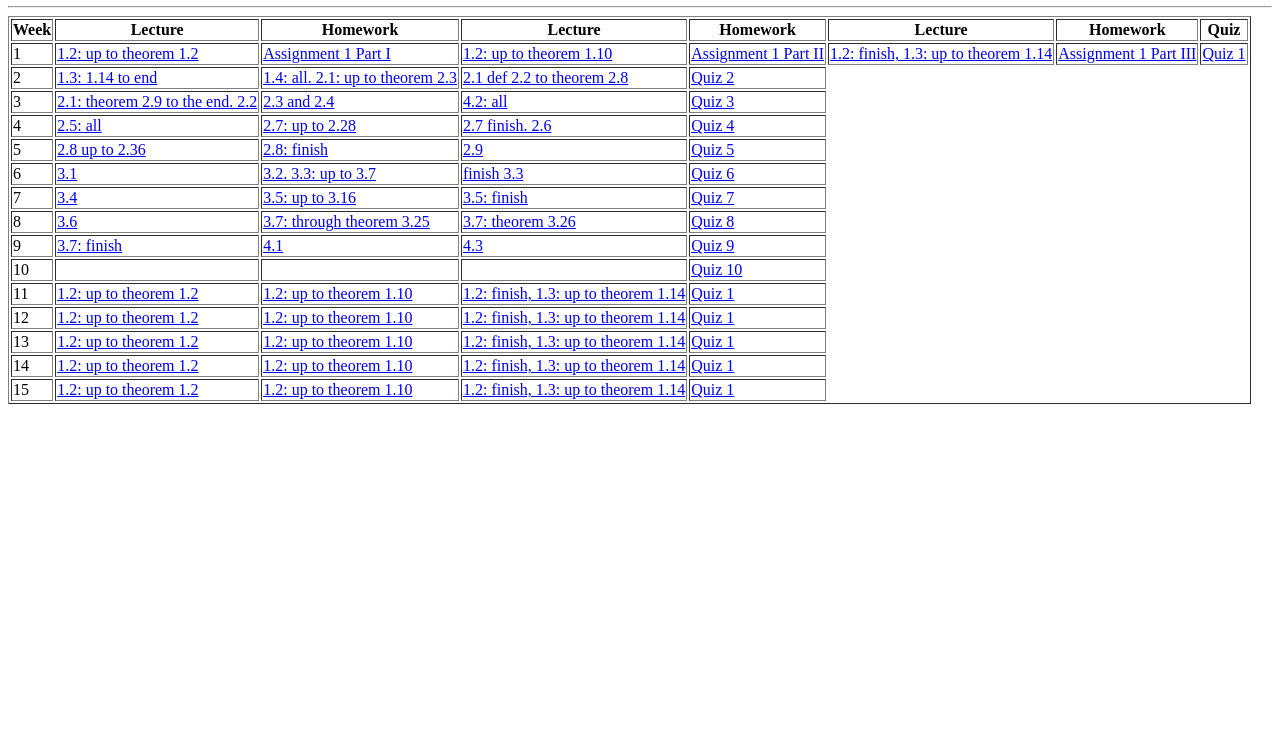
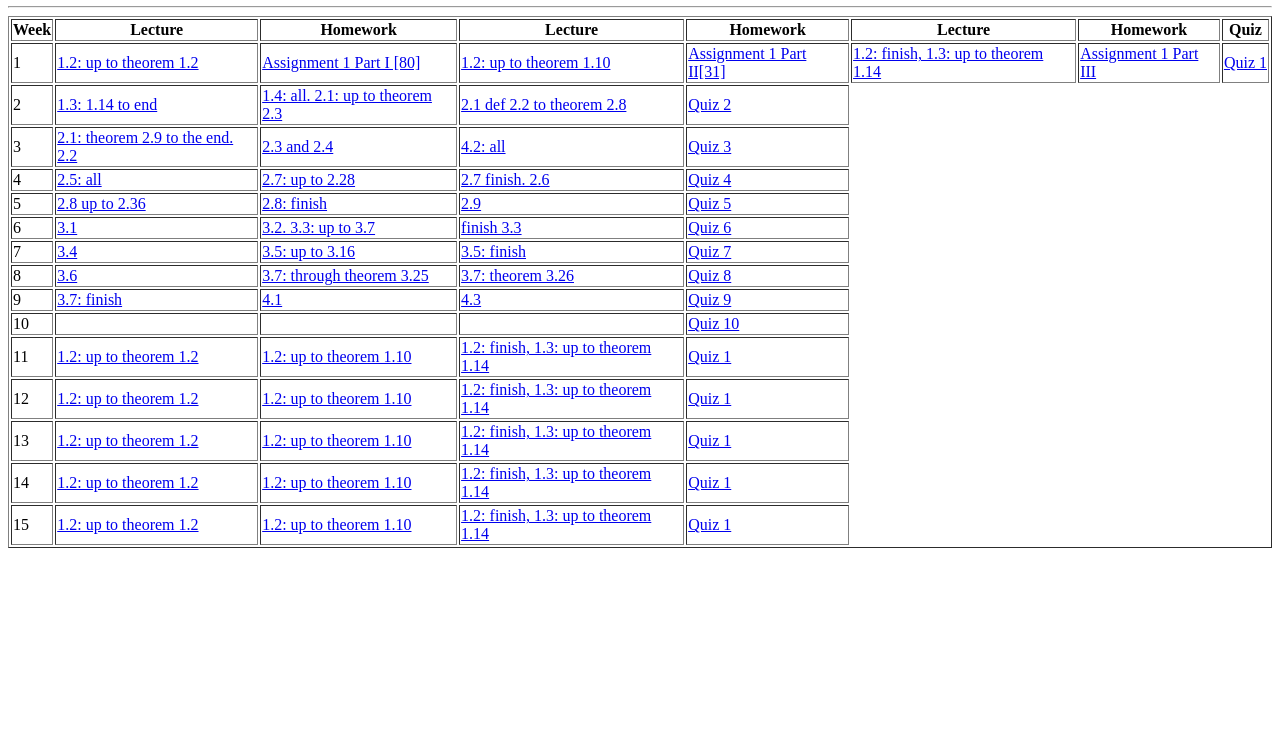
Before and after one commit to smaug77/new, a plain HTML site: page number-theory/index.html in a window 1280 px wide. Shown: the part 60-800 px from the top of the page. Drawn offline with Linux system fonts and the light colour scheme.

Commit message:
Finished 1-2 hwk.

```diff
--- a/number-theory/index.html
+++ b/number-theory/index.html
@@ -25,11 +25,11 @@
   <tr>
     <td>1</td>
     <td><a href="week1/lecture1.pdf">1.2: up to theorem 1.2</a></td>
-    <td><a href="week1/hwk1-1.pdf">Assignment 1 Part I</a></td>
+    <td><a href="week1/hw1-1.pdf">Assignment 1 Part I [80]</a></td>
     <td><a href="week1/lecture2.pdf">1.2: up to theorem 1.10</a></td>
-    <td><a href="week1/hwk1-2.pdf">Assignment 1 Part II</a></td>
+    <td><a href="week1/hw1-2.pdf">Assignment 1 Part II[31]</a></td>
     <td><a href="week1/lecture3.pdf">1.2: finish, 1.3: up to theorem 1.14</a></td>
-    <td><a href="week1/hwk1-3.pdf">Assignment 1 Part III</a></td>
+    <td><a href="week1/hw1-3.pdf">Assignment 1 Part III</a></td>
     <td><a href="week1/quiz.pdf">Quiz 1</a></td>
   </tr>
 
```
Also changed, not shown: 3 other files.
